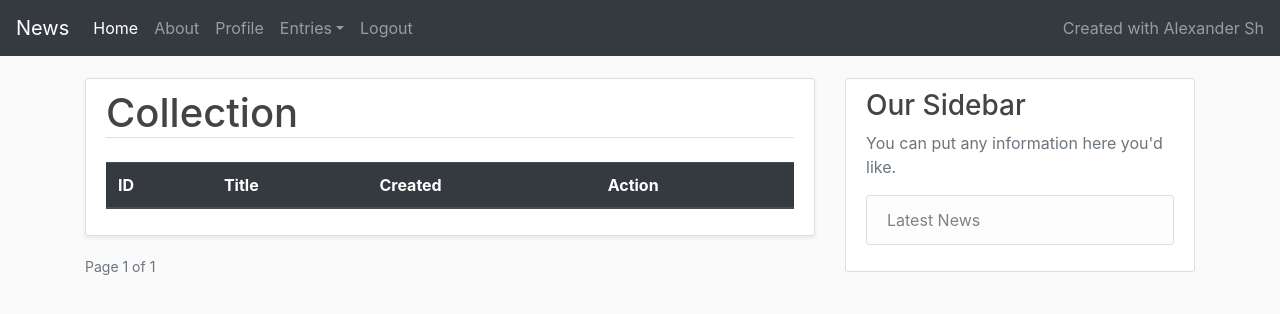
After one commit to alexfer/django-project, a Django app: page /accounts/content/collection/ in a window 1280 px wide. The commit adds this page. Shown: the top 314 px of the page. Run offline with Django 4.2, Linux system fonts and the light colour scheme; a user stored in the database is signed in; data comes from the database, SQL or seed files in the repository; both versions use the stored data as it was after the commit; lists and menus that the app fills with data are empty; some libraries are stand-ins or nearby versions.

Commit message:
create entry implementation

```diff
--- a/base/static/news/main.css
+++ b/base/static/news/main.css
@@ -34,6 +34,8 @@ body {
 
   .article-content {
     margin-bottom: 5px;
+    margin-top: 15px;
+    display: block;
   }
 
   .media-body small {
@@ -63,6 +65,12 @@ body {
     height: 25px;
     vertical-align: middle;
   }
+
   .article-comments {
     width: 100%;
   }
+
+  .pagination-info {
+    margin-bottom: 5px;
+    display: block;
+  }
--- a/base/templates/index.html
+++ b/base/templates/index.html
@@ -29,7 +29,7 @@
           <span class="navbar-toggler-icon"></span>
         </button>
         <div class="collapse navbar-collapse" id="navbarText">
-          <ul class="navbar-nav mr-auto">
+          <ul class="navbar-nav sticky-top mr-auto">
             <li class="nav-item active">
                 <a class="nav-link" href="{% url 'index' %}">Home <span class="sr-only">(current)</span></a>
             </li>
@@ -40,6 +40,13 @@
                 <li class="nav-item">
                   <a class="nav-link" href="{% url 'profile' %}">Profile</a>
                 </li>
+                <li class="nav-item dropdown">
+                    <a class="nav-link dropdown-toggle" href="#" id="entries" role="button" data-toggle="dropdown" aria-haspopup="true" aria-expanded="false">Entries</a>
+                    <div class="dropdown-menu" aria-labelledby="navbarDropdown">
+                      <a class="dropdown-item" href="{% url 'collection-entries' %}">View</a>
+                      <a class="dropdown-item" href="{% url 'create-entry' %}">Create</a>
+                    </div>
+                </li>
                 <li class="nav-item">
                   <a class="nav-link" href="{% url 'logout' %}">Logout</a>
                 </li>
@@ -49,6 +56,9 @@
                 </li>
                 <li class="nav-item">
                   <a class="nav-link" href="{% url 'register' %}">Register</a>
+                </li>
+                <li class="nav-item">
+                  <a class="nav-link" href="{% url 'password_reset' %}">Reset Password</a>
                 </li>
             {% endif %}
           </ul>
@@ -68,15 +78,15 @@
                     <article class="media content-section shadow-sm">
                         <div class="media-body">
                           <div class="article-metadata">
+                              <small style="float: right">
+                               <a href="{% url 'show' entry.id  %}#comments">Comments: {{ entry.comments.all.count }}</a>
+                            </small>
                             <small class="text-muted">{{ entry.created_at|date:"F d, Y H:i" }}</small>
                           </div>
                           <h2><a class="article-title" href="{% url 'show' entry.id  %}">{{ entry.title }}</a></h2>
                             <p class="article-content">
                                 {{ entry.content|slice:"0:150" }}...
                             </p>
-                            <small>
-                               <a href="{% url 'show' entry.id  %}#comments">Comments: {{ entry.comments.all.count }}</a>
-                            </small>
                         </div>
                     </article>
                 {% endfor %}
--- a/content/models.py
+++ b/content/models.py
@@ -6,6 +6,7 @@ from django.utils import timezone
 class Entry(models.Model):
     title = models.CharField(max_length=100)
     content = models.TextField()
+    user_id = models.IntegerField(null=False)
     created_at = models.DateTimeField(default=timezone.now)
     updated_at = models.DateTimeField(default=timezone.now)
 
--- /dev/null
+++ b/content/templates/content/collection.html
@@ -0,0 +1,43 @@
+{% extends "index.html" %}
+{% block content %}
+<div class="content-section shadow-sm">
+    <h1 class="border-bottom mb-4">Collection</h1>
+    <table class="table">
+      <thead class="thead-dark">
+        <tr>
+          <th scope="col">ID</th>
+          <th scope="col">Title</th>
+          <th scope="col">Created</th>
+          <th scope="col">Action</th>
+        </tr>
+      </thead>
+      <tbody>
+      {% for entry in entries %}
+        <tr>
+          <th scope="row">{{ entry.id }}</th>
+          <td>
+              <a target="_blank" href="{% url 'show' entry.id  %}">{{ entry.title }}</a>
+          </td>
+          <td>
+              <small>{{ entry.created_at|date:"F d, Y H:i" }}</small>
+          </td>
+          <td>@mdo</td>
+        </tr>
+      {% endfor %}
+      </tbody>
+    </table>
+</div>
+<small class="text-muted pagination-info">Page {{ entries.number }} of {{ entries.paginator.num_pages }}</small>
+<nav aria-label="Page navigation">
+  <ul class="pagination">
+      {% if entries.has_previous %}
+        <li class="page-item"><a class="page-link" href="?page=1" title="First Page">&laquo;&laquo;</a></li>
+        <li class="page-item"><a class="page-link" href="?page={{ entries.previous_page_number }}" title="Previous Page">&laquo;</a></li>
+      {% endif %}
+      {% if entries.has_next %}
+        <li class="page-item"><a class="page-link" href="?page={{ entries.next_page_number }}" title="Next Page">&raquo;</a></li>
+        <li class="page-item"><a class="page-link" href="?page={{ entries.paginator.num_pages }}" title="Last Page">&raquo;&raquo;</a></li>
+      {% endif %}
+  </ul>
+</nav>
+{% endblock content %}
--- a/content/templates/show.html
+++ b/content/templates/show.html
@@ -1,9 +1,7 @@
 {% extends "index.html" %}
 {% block content %}
+    <small style="float: right;"><a href="#comment-form">Leave a comment</a></small>
     <small class="text-muted">{{ entry.created_at|date:"F d, Y H:i" }}</small>
-    <p class="article-content">{{ entry.content|linebreaks|urlize }}</p>
-    <p>
-        <a href="#comment-form">Leave a comment</a>
-    </p>
+    <div class="article-content text-justify">{{ entry.content|linebreaks|urlize }}</div>
     {% include 'comment.html' %}
 {% endblock content %}
--- a/content/urls.py
+++ b/content/urls.py
@@ -3,4 +3,6 @@ from . import views
 
 urlpatterns = [
     path('content/<int:id>/', views.show, name='show'),
+    path('accounts/content/create/', views.create, name='create-entry'),
+    path('accounts/content/collection/', views.collection, name='collection-entries'),
 ]
--- a/content/views.py
+++ b/content/views.py
@@ -1,12 +1,14 @@
-from django.shortcuts import render
+from django.shortcuts import render, redirect
+from django.core.paginator import Paginator
 from content.models import Entry
+from django.contrib import messages
 from comment.models import Comment
+from django.utils.translation import gettext_lazy as _
 
 
 # Create your views here.
 
 def show(request, id):
-
     comments = Comment.objects.filter(entry_id=id, approved=True).order_by('-created_at')
 
     try:
@@ -21,3 +23,36 @@ def show(request, id):
     }
 
     return render(request, 'show.html', context)
+
+
+def create(request):
+    if not request.user.is_authenticated:
+        return redirect('login')
+
+    if request.method == 'POST':
+        content = request.POST['content']
+        title = request.POST['title']
+        if not title or not content:
+            messages.error(request, _('All fields cannot be empty.'), extra_tags='alert alert-danger')
+            return render(request, 'content/create.html', {})
+        else:
+            entry = Entry(title=title, content=content)
+            entry.user_id = request.user.id
+            entry.save()
+            return redirect('collection-entries')
+    else:
+        return render(request, 'content/create.html', {})
+
+
+def collection(request):
+    if not request.user.is_authenticated:
+        return redirect('login')
+
+    entries = Entry.objects.filter(user_id=request.user.id).order_by('-id')
+    paginator = Paginator(entries, 20)
+    page = request.GET.get('page')
+    context = paginator.get_page(page)
+
+    return render(request, 'content/collection.html', {
+        'entries': context,
+    })
```
Also changed, not shown: comment/views.py (+6 -6 lines), content/templates/content/create.html (added, +34 -0 lines), db.sqlite3.
